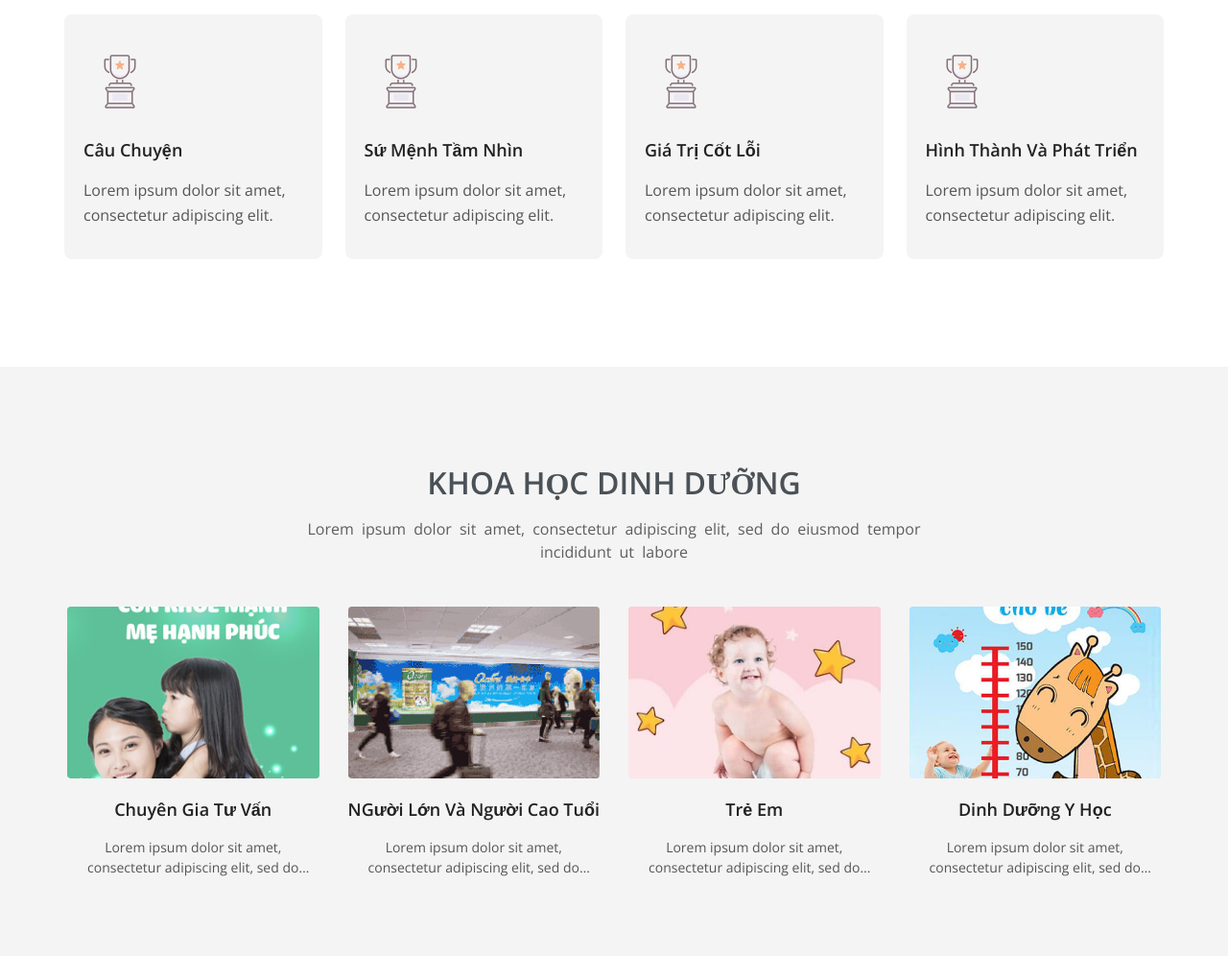
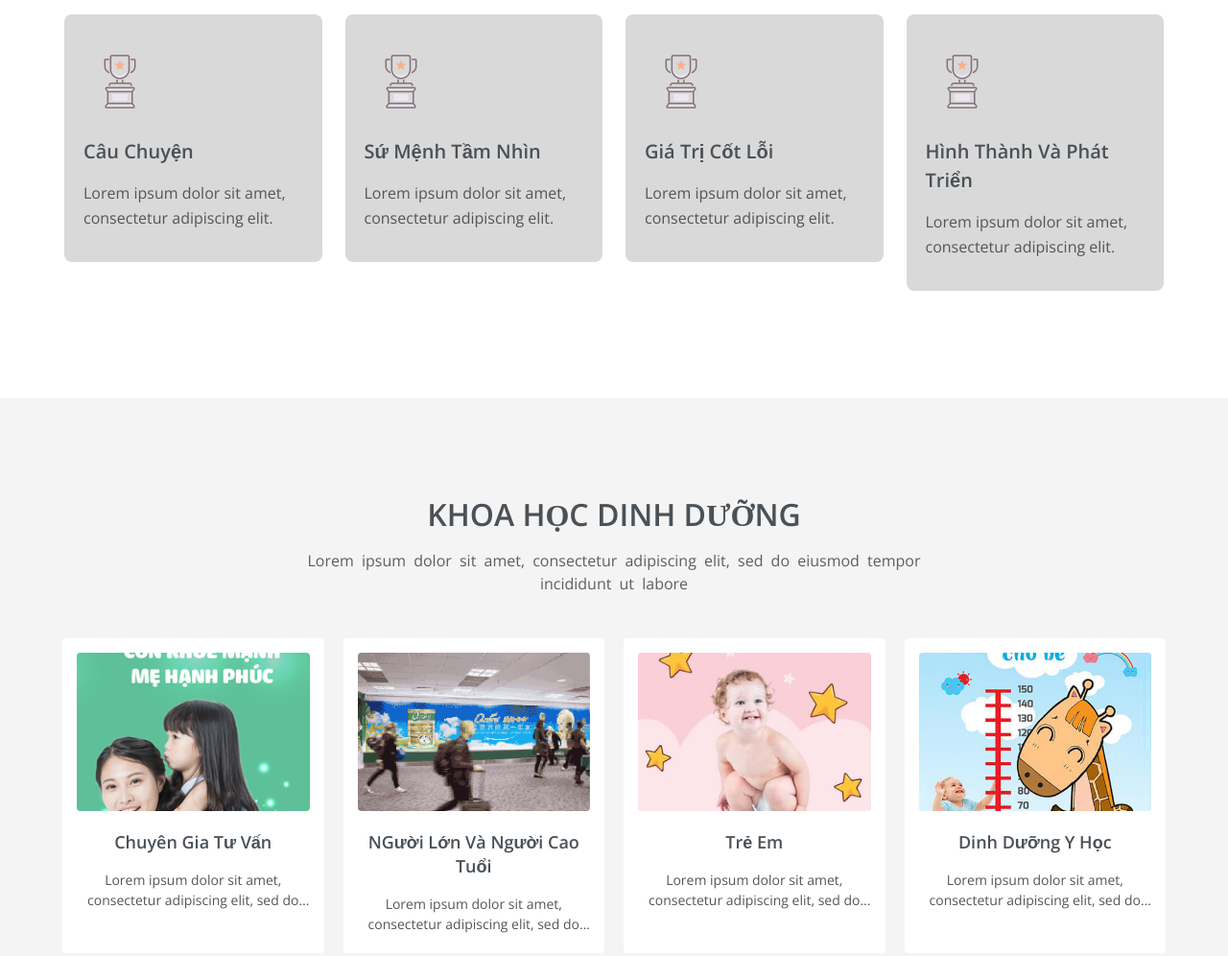
Before and after one commit to buitantoan/dairy, a plain HTML site: page index.html in a window 1280 px wide. Shown: the part 831-1827 px from the top of the page at 96% size. Drawn offline with nearby package versions, Linux system fonts and the light colour scheme; a web font is replaced by a local one.

Commit message:
update color site and post layout

```diff
--- a/assets/css/main.css
+++ b/assets/css/main.css
@@ -8,12 +8,15 @@
 
 .post__wrap-item{
     min-height: 220px;
-    width: calc(25% - 30px);
-    margin: 15px;
+    width: calc(25% - 20px);
+    margin: 15px 10px;
     display: flex;
     flex-direction: column;
     align-items: center;
     text-align: center;
+    padding: 15px 15px 20px;
+    border-radius: 4px;
+    background: #FFFFFF;
 }
 
 .post__wrap-thumbnail{
@@ -58,7 +61,7 @@
     font-weight: 600;
     font-family: var(--font-family);
     line-height: 1.4em;
-    color: #222222;
+    color: #4a5157;
     text-transform: capitalize;
 }
 
@@ -78,6 +81,10 @@
 
 .featured-post__wrap{
     display: flex;
+    margin: 0 10px;
+    padding: 20px;
+    border-radius: 8px;
+    background: #FFFFFF;
 }
 
 .featured-post__wrap .post__wrap-thumbnail{
@@ -167,21 +174,25 @@
 
 /* About us */
 
+.about__section{
+    background: #FFFFFF ;
+}
+
 .about-wrapper{
     padding-top: 30px;
 }
 
 .image-box-wrapper{
-    background-color: #F4F4F4;
+    background-color: #D9D9D9;
     padding: 32px 20px;
     margin: 12px;
     border-radius: 8px;
 }
 
 .image-box-title{
-    color: #222222;
+    color: #4a5157;
     font-family: var(--font-family);
-    font-size: 18px;
+    font-size: 20px;
     font-weight: 600;
     line-height: 1.5em;
     margin-top: 8px;
@@ -267,7 +278,10 @@
 
     .post__wrap-item{
         width: calc(25% - 20px);
-        margin: 15px 10px;
+    }
+
+    .d-hero-swiper .slide__inner .slide__inner-heading{
+        font-size: 27px;
     }
 
     .image-box-wrapper{
@@ -280,6 +294,7 @@
 
     .featured-post__wrap{
         flex-direction: column;
+        border-radius: 4px;
     }
 
     .featured-post__wrap .post__wrap-thumbnail{
@@ -314,7 +329,7 @@
     }
 
     .d-hero-swiper .slide__inner .slide__inner-heading{
-        font-size: 25px;
+        font-size: 24px;
     }
 
     .image-box-wrapper{
@@ -323,8 +338,8 @@
     }
 
     .post__wrap-item{
-        width: calc(50% - 30px);
-        margin: 15px;
+        width: calc(50% - 20px);
+
     }
 }
 
--- a/assets/css/page-default.css
+++ b/assets/css/page-default.css
@@ -1,3 +1,7 @@
+.page-default{
+    background: #F3F3F3;
+}
+
 .page-default ul,
 .page-default ol {
     padding-left: 30px;
--- a/assets/css/styles.css
+++ b/assets/css/styles.css
@@ -26,8 +26,15 @@ figure{
     margin-bottom: 16px;
 }
 
-p,h1,h2,h3,h4,h5,h6{
-    color: #222222;
+h1,h2,h3,h4,h5,h6{
+    color: #4a5157;
+    font-family: "Open Sans", sans-serif;
+    margin-bottom: 16px;
+    line-height: 1.55em;
+}
+
+p{
+    color: #5e5e5e;
     font-family: "Open Sans", sans-serif;
     margin-bottom: 16px;
     line-height: 1.55em;
@@ -62,7 +69,7 @@ section{
 }
 
 .block-layout{
-    max-width: 860px;
+    max-width: 960px;
     margin: 0 auto;
 }
 
--- a/index.html
+++ b/index.html
@@ -13,6 +13,7 @@
     <link rel="stylesheet" href="assets/lib/popup/magnific-popup.css">
     <link rel="stylesheet" href="assets/lib/font-awesome-4.7.0/font-awesome-4.7.0.css">
     <link rel="stylesheet" href="assets/css/styles.css">
+    <link rel="stylesheet" href="../assets/css/page-default.css">
     <link rel="stylesheet" href="assets/css/header.css">
     <link rel="stylesheet" href="assets/css/footer.css">
     <link rel="stylesheet" href="assets/css/main.css">
```
Also changed, not shown: about-us/index.html (+1 -0 lines), post/index.html (+2 -1 lines), post/post.html (+2 -1 lines), product/index.html (+2 -1 lines).
